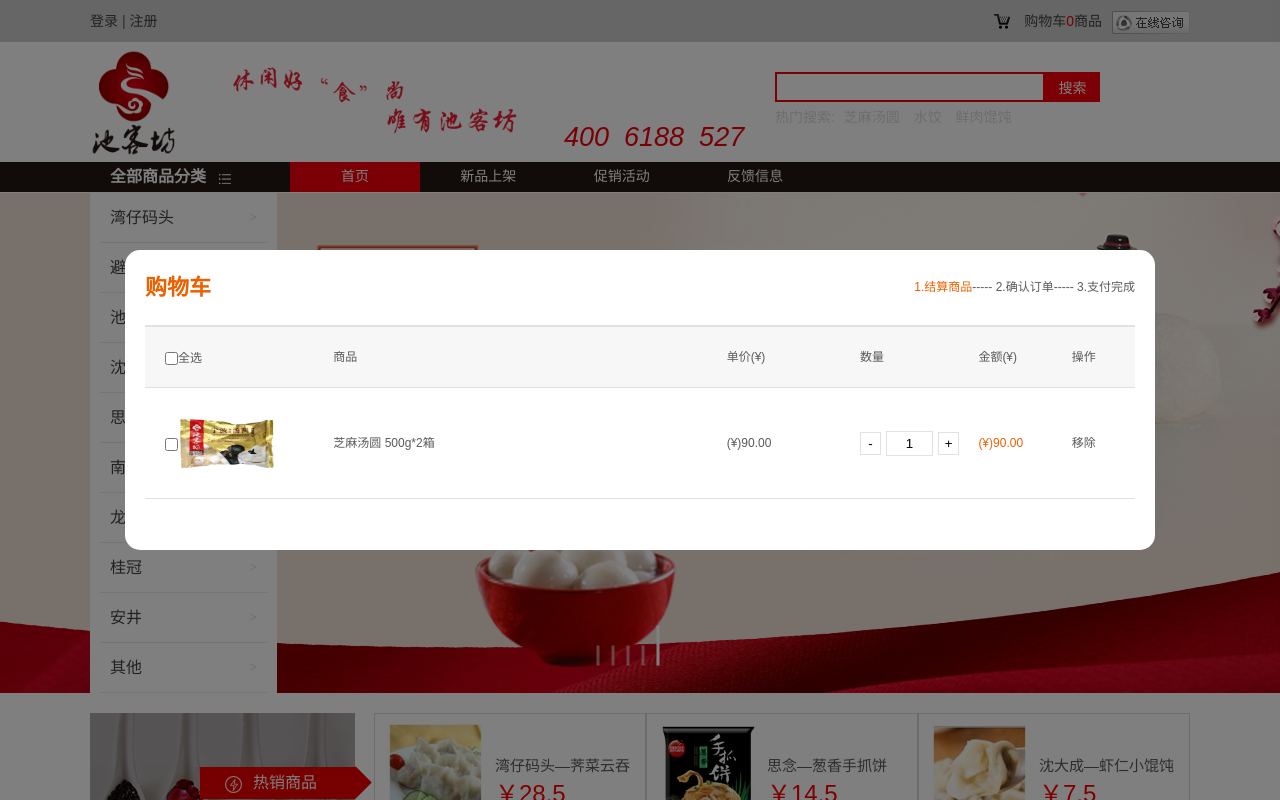
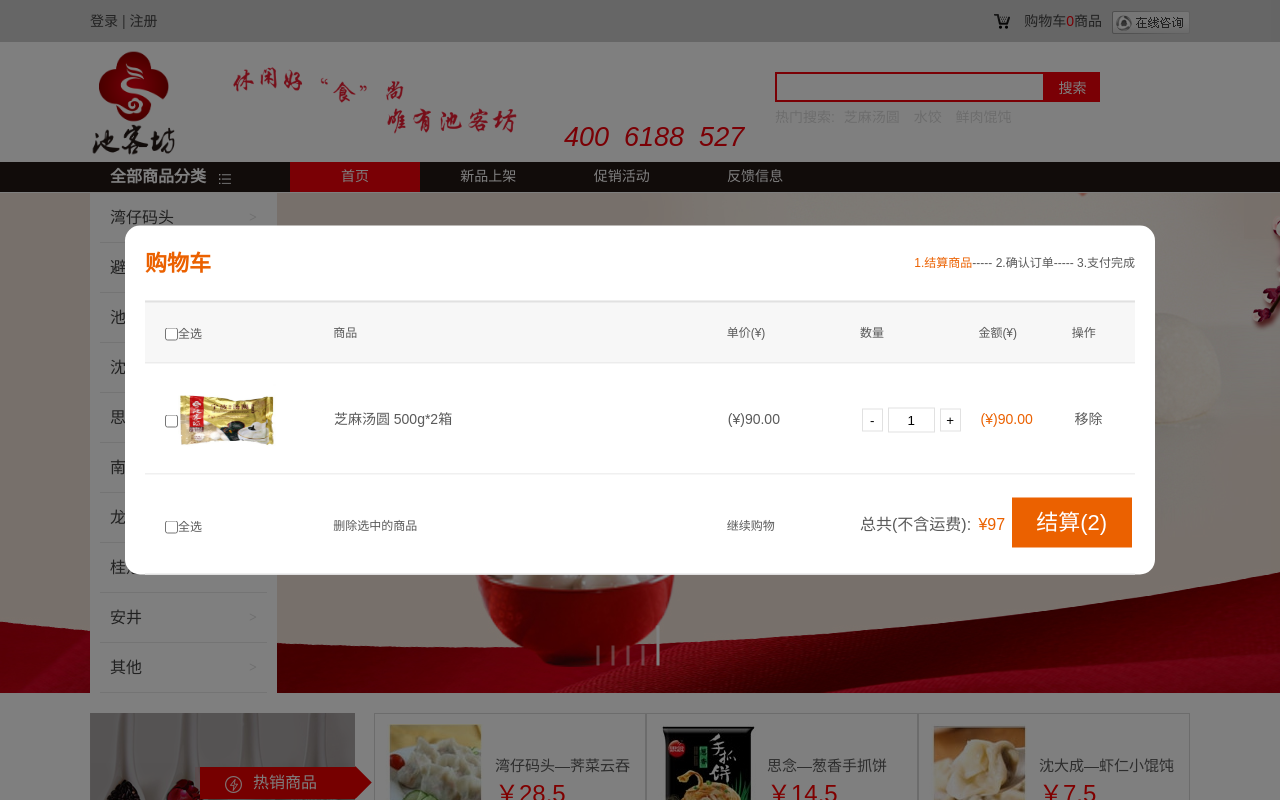
Before and after one commit to weichunpeizzw/XCF, a PHP site: page / in a window 1280 px wide. Run offline with PHP 8.4, Linux system fonts and the light colour scheme; data comes from the database, SQL or seed files in the repository; style sheets or scripts are compiled from the project's sources; some libraries are stand-ins or nearby versions.

Commit message:
购物车结构搭建完成

```diff
--- a/common/css/com-header.less
+++ b/common/css/com-header.less
@@ -231,14 +231,11 @@ nav {
     z-index: 10;
     >.buycar-con{
         width: 990px;
-        height: 300px;
         background-color: #fff;
         position: absolute;
-        top: 0;
-        left: 0;
-        right: 0;
-        bottom: 0;
-        margin: auto;
+        top: 50%;
+        left: 50%;
+        transform: translate(-50%,-50%);
         border-radius: 15px;
         padding: 0 20px;
         >.title{
@@ -292,6 +289,7 @@ nav {
             line-height: 110px;
             background-color: #fff;
             border-top: none;
+            font-size: 14px;
             >span:nth-of-type(1){
                 line-height: 20px;
             }
@@ -318,5 +316,35 @@ nav {
                 color: #eb6100;
             }
         }
+        >.p-account.p-info{
+            height: 100px;
+            padding-top: 20px;
+            box-sizing: border-box;
+           border-top: none;
+           background-color: #fff;
+           >span{
+               cursor: pointer;
+           }
+           >span:nth-of-type(3){
+               font-size: 16px;
+               cursor: auto;
+           }
+           >span:nth-of-type(4){
+               font-size: 16px;
+               color: #eb6100;
+               cursor: auto;
+           }
+           >span:nth-of-type(5){
+               width: 120px;
+               height: 50px;
+               font-size: 22px;
+               color: #fff;
+               text-align: center;
+               line-height: 50px;
+               margin-left: -60px;
+               background-color: #eb6100;
+               display: inline-block;
+           }
+        }
     }
 }
--- /dev/null
+++ b/find.json
@@ -0,0 +1,3 @@
+{
+    "data":"发现音乐"
+}
--- a/index.html
+++ b/index.html
@@ -270,6 +270,16 @@
 				<span>(&yen;)90.00</span>
 				<span>移除</span>
 			</div>
+			<div class="p-account p-info">
+				<label for="checkall">
+					<input type="checkbox" value="全选" id="checkall">全选
+				</label>
+				<span>删除选中的商品</span>
+				<span>继续购物</span>
+				<span>总共(不含运费):</span>
+				<span>&yen;97</span>
+				<span>结算(2)</span>
+			</div>
 		</div>
 	</div>
 	<!--底部-->
```
Also changed, not shown: 1 other file.
